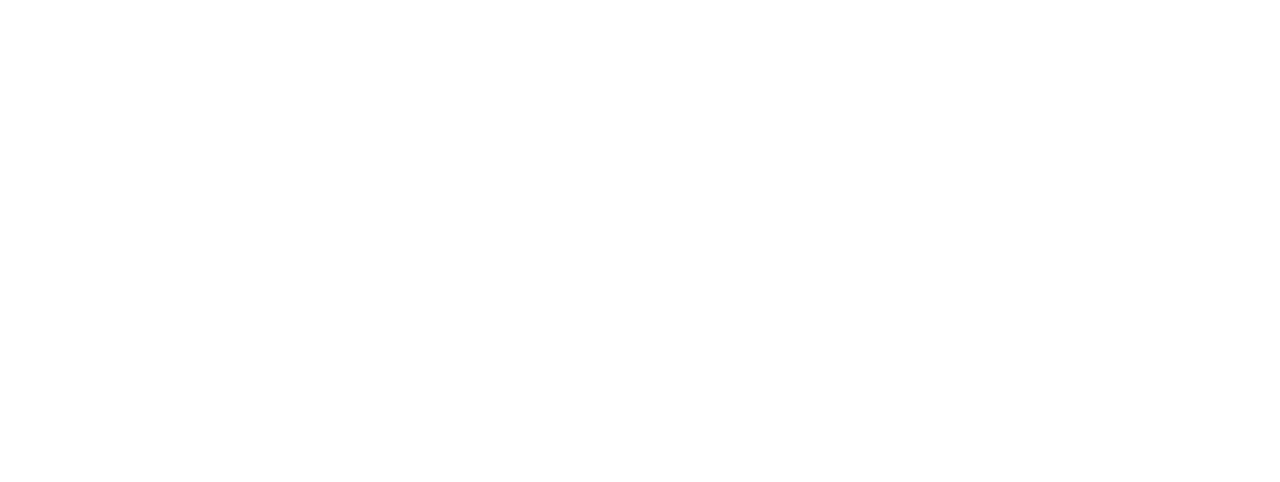
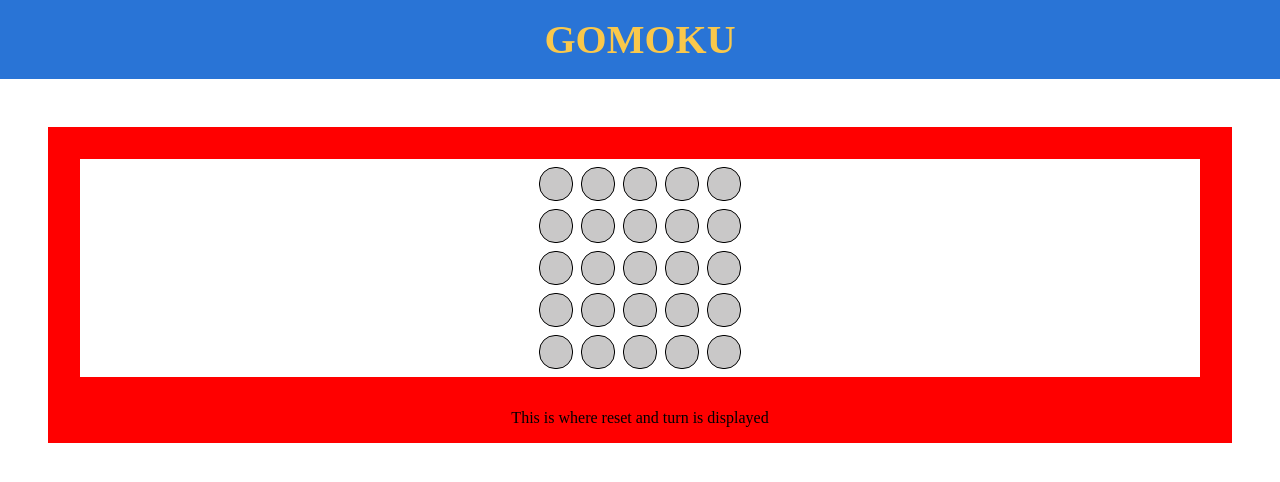
Before and after one commit to sandy-une/gomoku-transcript, a website built with Parcel: page index.html in a window 1280 px wide. Built offline with nearby package versions, Linux system fonts and the light colour scheme.

Commit message:
Basic webpage layout with 5x5 gameboard with no transcript.

```diff
--- a/index.html
+++ b/index.html
@@ -8,5 +8,51 @@
     <script type="module" src="app.ts" defer></script>
     <link rel="stylesheet" href="./style.css" />
   </head>
-  <body></body>
+  <body>
+    <header class="header">GOMOKU</header>
+    <main class = "main">
+      <div id="gameboard" class="gameboard">
+        <div class="row">
+          <div class="piece"></div>
+          <div class="piece"></div>
+          <div class="piece"></div>
+          <div class="piece"></div>
+          <div class="piece"></div>
+        </div>
+        <div class="row">
+          <div class="piece"></div>
+          <div class="piece"></div>
+          <div class="piece"></div>
+          <div class="piece"></div>
+          <div class="piece"></div>
+        </div>
+        <div class="row">
+          <div class="piece"></div>
+          <div class="piece"></div>
+          <div class="piece"></div>
+          <div class="piece"></div>
+          <div class="piece"></div>
+        </div>
+        <div class="row">
+          <div class="piece"></div>
+          <div class="piece"></div>
+          <div class="piece"></div>
+          <div class="piece"></div>
+          <div class="piece"></div>
+        </div>
+        <div class="row">
+          <div class="piece"></div>
+          <div class="piece"></div>
+          <div class="piece"></div>
+          <div class="piece"></div>
+          <div class="piece"></div>
+        </div>
+      </div>
+      <div id="functionality" class="gamefunctionality">
+        <P>This is where reset and turn is displayed</P>
+      </div>
+    </main>
+
+    </main>
+  </body>
 </html>
--- a/style.css
+++ b/style.css
@@ -0,0 +1,48 @@
+body {
+    margin: 0;
+    min-height: 100vh;
+    display: flex;
+    flex-direction: column;
+}
+
+.header {
+    font-size: 2.5rem;
+    padding: 1rem;
+    background-color: rgb(41, 116, 214);
+    color: rgb(250, 200, 75);
+    font-weight: bolder;
+    text-transform: uppercase;
+    text-align: center;
+}
+
+.main {
+   background-color: red;
+   margin: 3rem;
+   text-align: center;
+}
+
+.gameboard {
+    background-color: white;
+    margin: 2rem;
+    display: flex;
+    flex-direction: column;
+    row-gap: 0.5rem;
+    padding-top: 0.5rem;
+    padding-bottom: 0.5rem;
+}
+
+.row {
+    display:flex;
+    column-gap: 0.5rem;
+    margin: 0 auto;
+}
+
+.piece {
+    width: 2rem;
+    height: 2rem;
+    border: 1px solid black;
+    border-radius: 1rem;
+    cursor: pointer;
+    background-color: rgb(201, 200, 200);
+
+}
```
Also changed, not shown: tsconfig.json (added, +103 -0 lines).
